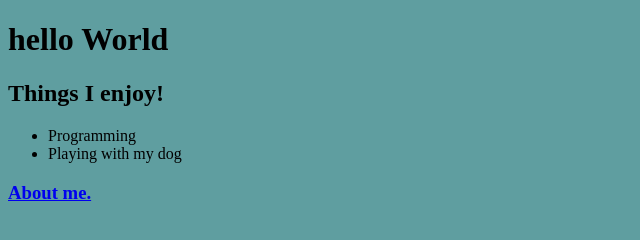
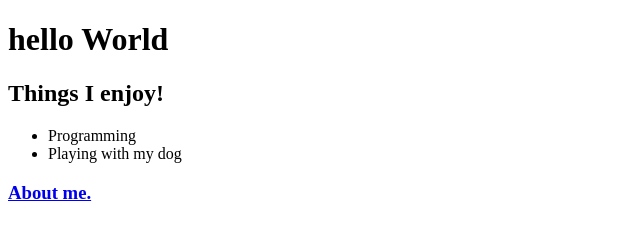
Before and after one commit to ItzQu1n/ItzQu1n.github.io, a plain HTML site: page index.html in a window 1280 px wide. Shown: the whole page, without its empty margins (0-640 px from the left). Drawn offline with Linux system fonts and the light colour scheme.

Commit message:
Add files via upload

```diff
--- a/index.html
+++ b/index.html
@@ -5,7 +5,7 @@
     <meta name="viewport" content="width=device-width, initial-scale=1.0">
     <title>Website</title>
 </head>
-<body style="background-color: cadetblue;">
+<body>
     <h1>hello World</h1>
     <h2>Things I enjoy!</h2>
         <ul>
```
